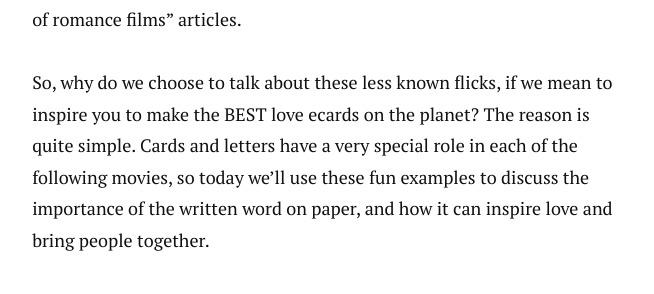
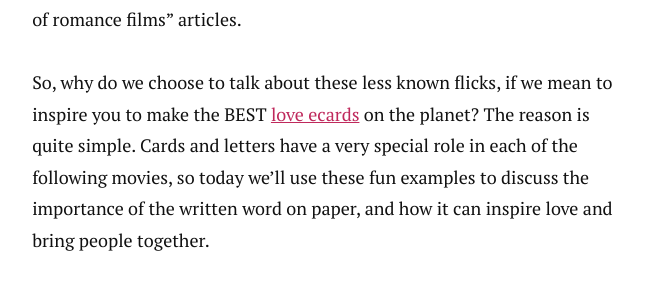
Before and after one commit to CheramiCards/blog, a Jekyll site: the page built from _posts/2016-09-26-4-Romantic-Movies-That-Will-Inspire-You-to-Make-the-Best-Love-eCards.markdown, in a window 1280 px wide and 900 px high, scrolled down 1074 px. Shown: the part 190-484 px from the top of the window, without its empty margins (310-964 px from the left). Built offline with Jekyll 4.4.1, drawn with Linux system fonts in a browser that asks for light colours; nearby versions of some CDN libraries; part of the change alters nothing that is shown.

```diff
--- a/_posts/2016-09-26-4-Romantic-Movies-That-Will-Inspire-You-to-Make-the-Best-Love-eCards.markdown
+++ b/_posts/2016-09-26-4-Romantic-Movies-That-Will-Inspire-You-to-Make-the-Best-Love-eCards.markdown
@@ -9,7 +9,7 @@ published: true
 
 Some of the most popular and cited romantic movies ever are Pretty Woman, Sleepless in Seattle, Say Anything, French Kiss, Notting Hill, The Notebook, Ghost, as well as Breakfast at Tiffany’s, Casablanca, Love Story, and some other movies of the previous decades. And though we agree that these rightfully belong to the very top of the romantic movie genre, today we’ll talk about four movies that do not so commonly make it in “the best of romance films” articles.
 
-So, why do we choose to talk about these less known flicks, if we mean to inspire you to make the BEST love ecards on the planet? The reason is quite simple. Cards and letters have a very special role in each of the following movies, so today we’ll use these fun examples to discuss the importance of the written word on paper, and how it can inspire love and bring people together.
+So, why do we choose to talk about these less known flicks, if we mean to inspire you to make the BEST [love ecards](https://cherami.cards/love) on the planet? The reason is quite simple. Cards and letters have a very special role in each of the following movies, so today we’ll use these fun examples to discuss the importance of the written word on paper, and how it can inspire love and bring people together.
 
 Mamma Mia!
 
```
